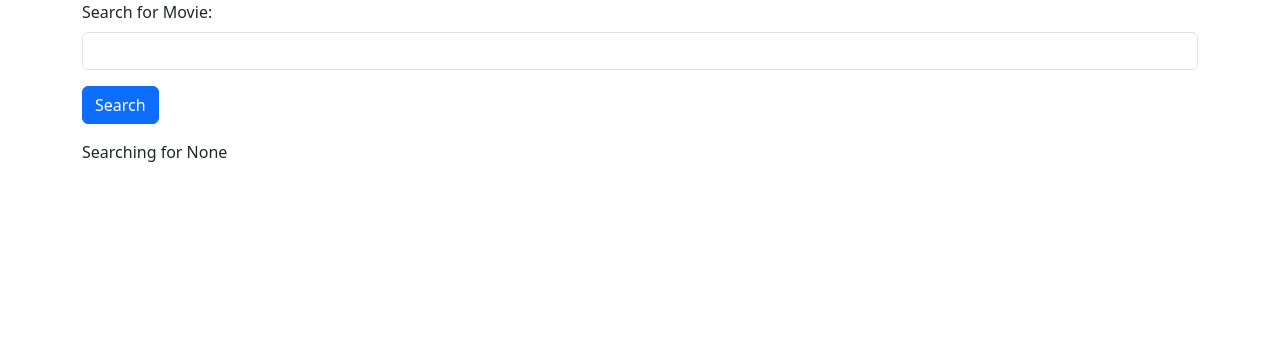
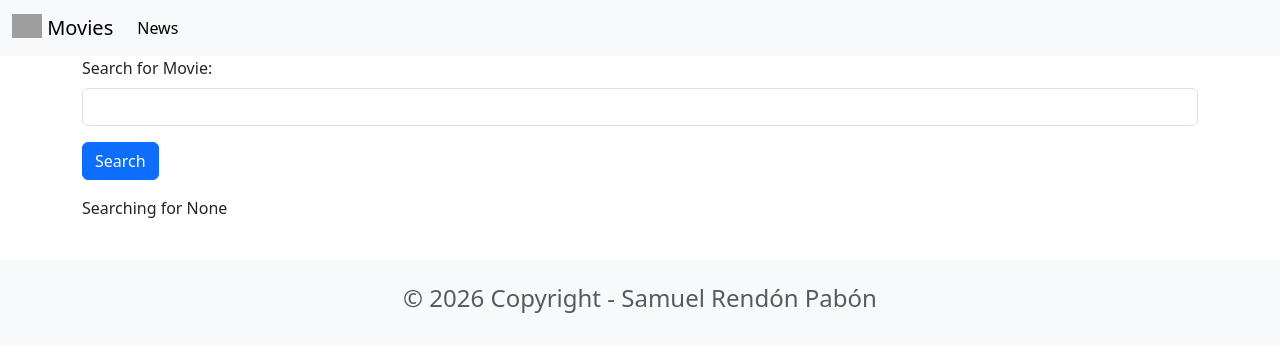
Before and after one commit to Juanp-la/Proyecto-Integrador-1, a Django app: page / in a window 1280 px wide. Shown: the top 352 px of the page. Run offline with Django 5.2, Linux system fonts and the light colour scheme; data that the repository does not hold is empty; grey boxes are pictures that could not be loaded.

Commit message:
navbar y footer

```diff
--- a/movie/templates/home.html
+++ b/movie/templates/home.html
@@ -1,8 +1,6 @@
-<head>
-<link href="https://cdn.jsdelivr.net/npm/bootstrap@5.3.7/dist/css/bootstrap.min.css" rel="stylesheet">
-</head>
+{% extends 'base.html' %}
+{% block content %}
 
-<div class="container">
 <form action="">
     <div class="mb-3">
         <label for="searchMovie" class="form-label">Search for Movie:</label>
@@ -30,4 +28,5 @@
     {% endfor %}
 </div>
 <br/>
-</div>
+
+{% endblock content %}
--- /dev/null
+++ b/moviereviews/templates/base.html
@@ -0,0 +1,39 @@
+<head>
+<link href="https://cdn.jsdelivr.net/npm/bootstrap@5.3.7/dist/css/bootstrap.min.css" rel="stylesheet">
+<script src="https://cdn.jsdelivr.net/npm/bootstrap@5.3.7/dist/js/bootstrap.bundle.min.js"></script>
+</head>
+
+<nav class="navbar navbar-expand-lg bg-body-tertiary">
+  <div class="container-fluid">
+    <a class="navbar-brand" href="{% url 'home' %}">
+      {% load static %}
+      <img src="{% static 'images/home.png' %}" alt="" width="30" height="24" class="d-inline-block align-text-top" />
+      Movies
+    </a>
+    <button class="navbar-toggler" type="button" data-bs-toggle="collapse" data-bs-target="#navbarSupportedContent" aria-controls="navbarSupportedContent" aria-expanded="false" aria-label="Toggle navigation">
+      <span class="navbar-toggler-icon"></span>
+    </button>
+    <div class="collapse navbar-collapse" id="navbarSupportedContent">
+      <ul class="navbar-nav me-auto mb-2 mb-lg-0">
+        <li class="nav-item">
+          <a class="nav-link active" aria-current="page" href="{% url 'news' %}">News</a>
+
+    </ul>
+    </div>
+  </div>
+</nav>
+
+<div class="container">
+    {% block content %}
+    {% endblock content %}
+</div>
+
+<footer class="text-center text-lg-start bg-light text-muted mt-4">
+  <div class="container">
+    <div class="row">
+      <div class="text-center p-4">
+        <h4>© 2026 Copyright - Samuel Rendón Pabón</h4>
+      </div>
+    </div>
+  </div>
+</footer>
--- a/moviereviews/urls.py
+++ b/moviereviews/urls.py
@@ -1,29 +1,14 @@
-"""
-URL configuration for moviereviews project.
-
-The `urlpatterns` list routes URLs to views. For more information please see:
-    https://docs.djangoproject.com/en/6.0/topics/http/urls/
-Examples:
-Function views
-    1. Add an import:  from my_app import views
-    2. Add a URL to urlpatterns:  path('', views.home, name='home')
-Class-based views
-    1. Add an import:  from other_app.views import Home
-    2. Add a URL to urlpatterns:  path('', Home.as_view(), name='home')
-Including another URLconf
-    1. Import the include() function: from django.urls import include, path
-    2. Add a URL to urlpatterns:  path('blog/', include('blog.urls'))
-"""
 from django.contrib import admin
-from django.urls import path
+from django.urls import path, include
 from movie import views as movieViews
 from django.conf.urls.static import static
 from django.conf import settings
 
 urlpatterns = [
     path('admin/', admin.site.urls),
-    path('', movieViews.home),
-    path('about/', movieViews.about),
+    path('', movieViews.home, name='home'),
+    path('about/', movieViews.about, name='about'),
+    path('news/', include('news.urls')),
 ]
 
 urlpatterns += static(settings.MEDIA_URL, document_root=settings.MEDIA_ROOT)
--- /dev/null
+++ b/news/templates/about.html
@@ -0,0 +1,6 @@
+{% extends 'base.html' %}
+{% block content %}
+
+<h1>Welcome to About Page</h1>
+
+{% endblock content %}
```
Also changed, not shown: moviereviews/settings.py (+7 -1 lines), news/templates/news.html (+4 -5 lines), media/movie/images/The_Avengers_2012_film_poster.jpg (added), media/movie/images/ae61f26f3211941741e442e8ec54a35f.jpg (added), media/movie/images/default.jpg (added), media/movie/images/images.jpeg (added), moviereviews/static/images/default.jpg (added), 3 other files. Lines whose indentation alone changed are shown as unchanged.
